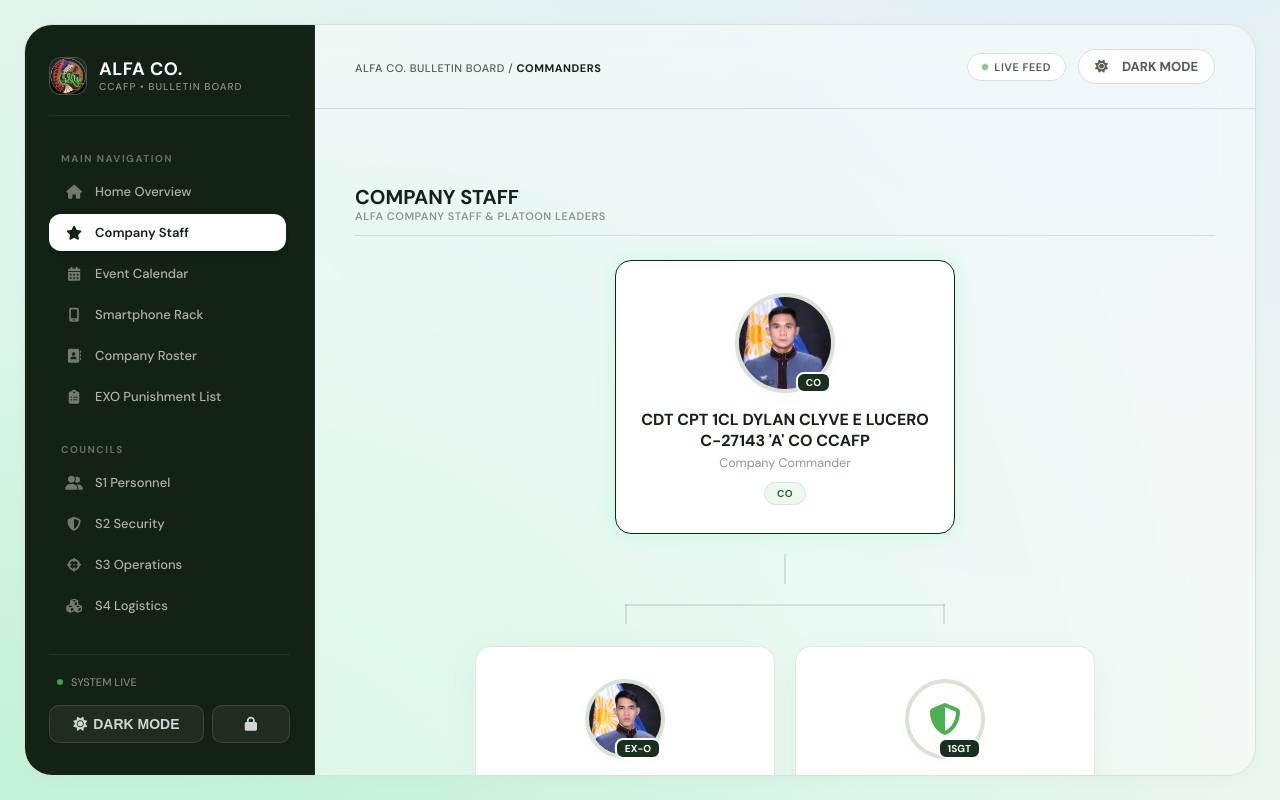
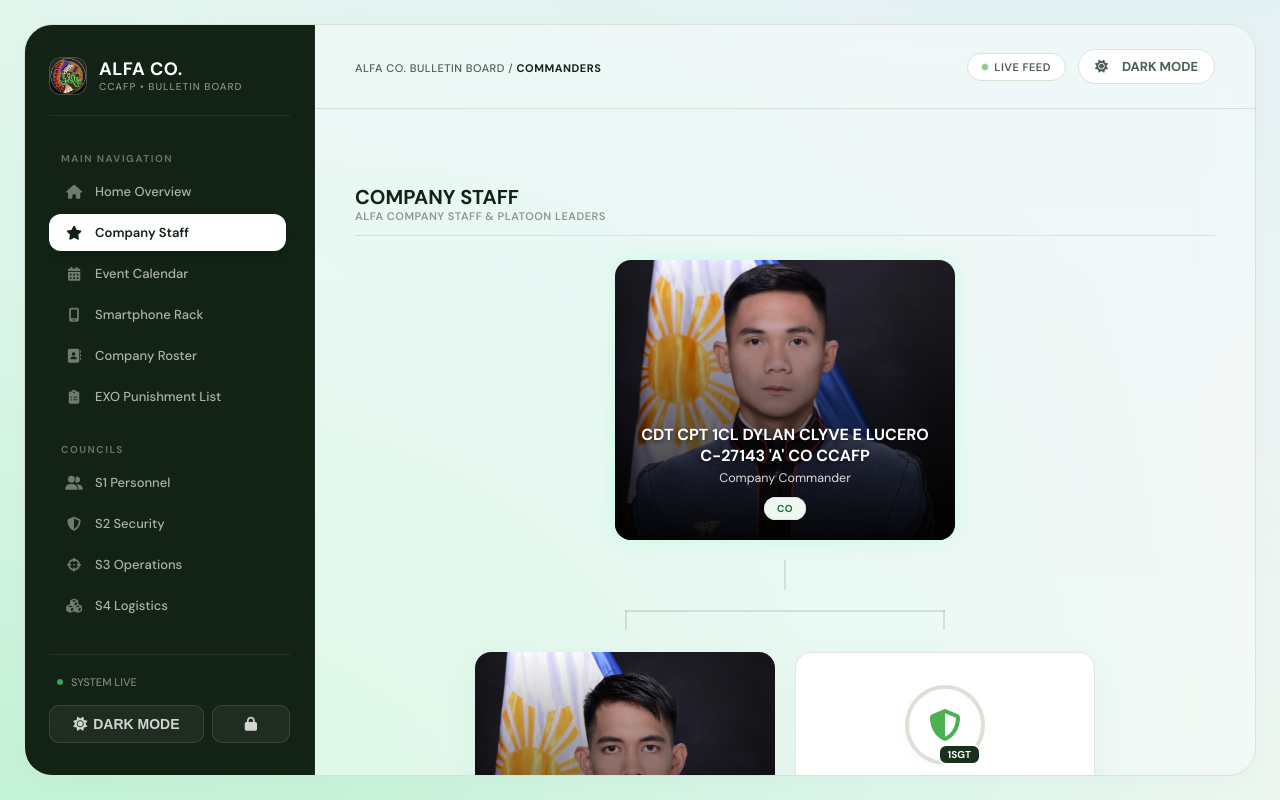
Before and after one commit to cdtpalers/alfa-coy, a React (Vite) app: page / in a window 1280 px wide. Both pictures are taken after a click on the button "Company Staff". Built offline with nearby package versions, Linux system fonts and the light colour scheme.

Commit message:
Update avatar card design to full-bleed image with gradient

```diff
--- a/src/index.css
+++ b/src/index.css
@@ -1118,6 +1118,51 @@ textarea.glass-input {
 .commander-card {
   padding: 32px 24px;
   text-align: center;
+  position: relative;
+  overflow: hidden;
+  display: flex;
+  flex-direction: column;
+}
+
+.commander-card.has-bg-image {
+  padding: 0;
+  min-height: 280px;
+  justify-content: flex-end;
+  border: none;
+}
+
+.commander-bg-img {
+  position: absolute;
+  top: 0;
+  left: 0;
+  width: 100%;
+  height: 100%;
+  object-fit: cover;
+  z-index: 1;
+  transition: transform 0.5s ease;
+}
+
+.commander-card.has-bg-image:hover .commander-bg-img {
+  transform: scale(1.05);
+}
+
+.commander-gradient {
+  position: absolute;
+  top: 0;
+  left: 0;
+  width: 100%;
+  height: 100%;
+  background: linear-gradient(to top, rgba(0,0,0,0.95) 0%, rgba(0,0,0,0.4) 60%, rgba(0,0,0,0) 100%);
+  z-index: 2;
+}
+
+.commander-content {
+  position: relative;
+  z-index: 3;
+}
+
+.commander-card.has-bg-image .commander-content {
+  padding: 24px;
 }
 
 .commander-avatar {
@@ -1166,11 +1211,24 @@ textarea.glass-input {
   font-weight: 700;
   margin-bottom: 4px;
   color: var(--text);
+  position: relative;
+  z-index: 3;
+}
+
+.commander-card.has-bg-image h4 {
+  color: #fff;
+  text-shadow: 0 2px 4px rgba(0,0,0,0.5);
 }
 
 .commander-card p {
   font-size: 12.5px;
   color: var(--text-dim);
+  position: relative;
+  z-index: 3;
+}
+
+.commander-card.has-bg-image p {
+  color: rgba(255, 255, 255, 0.85);
 }
 
 .commander-card .role {
--- a/src/pages/CompanyStaff.jsx
+++ b/src/pages/CompanyStaff.jsx
@@ -47,18 +47,23 @@ const HONOR_COMM = [
 ];
 
 const CommanderCard = ({ c, className = '' }) => (
-  <div className={`glass commander-card ${className}`}>
-    <div className="commander-avatar">
-      {c.image ? (
-        <img src={c.image} alt={c.name} className="commander-img" />
-      ) : (
-        c.icon
-      )}
-      <div className="commander-rank">{c.rank}</div>
+  <div className={`glass commander-card ${className} ${c.image ? 'has-bg-image' : ''}`}>
+    {c.image ? (
+      <>
+        <img src={c.image} alt={c.name} className="commander-bg-img" />
+        <div className="commander-gradient"></div>
+      </>
+    ) : (
+      <div className="commander-avatar">
+        {c.icon}
+        <div className="commander-rank">{c.rank}</div>
+      </div>
+    )}
+    <div className="commander-content">
+      <h4>{c.name}</h4>
+      <p>{c.role}</p>
+      <div className="role"><span className="tag tag-green">{c.rank}</span></div>
     </div>
-    <h4>{c.name}</h4>
-    <p>{c.role}</p>
-    <div className="role"><span className="tag tag-green">{c.rank}</span></div>
   </div>
 );
 
```
